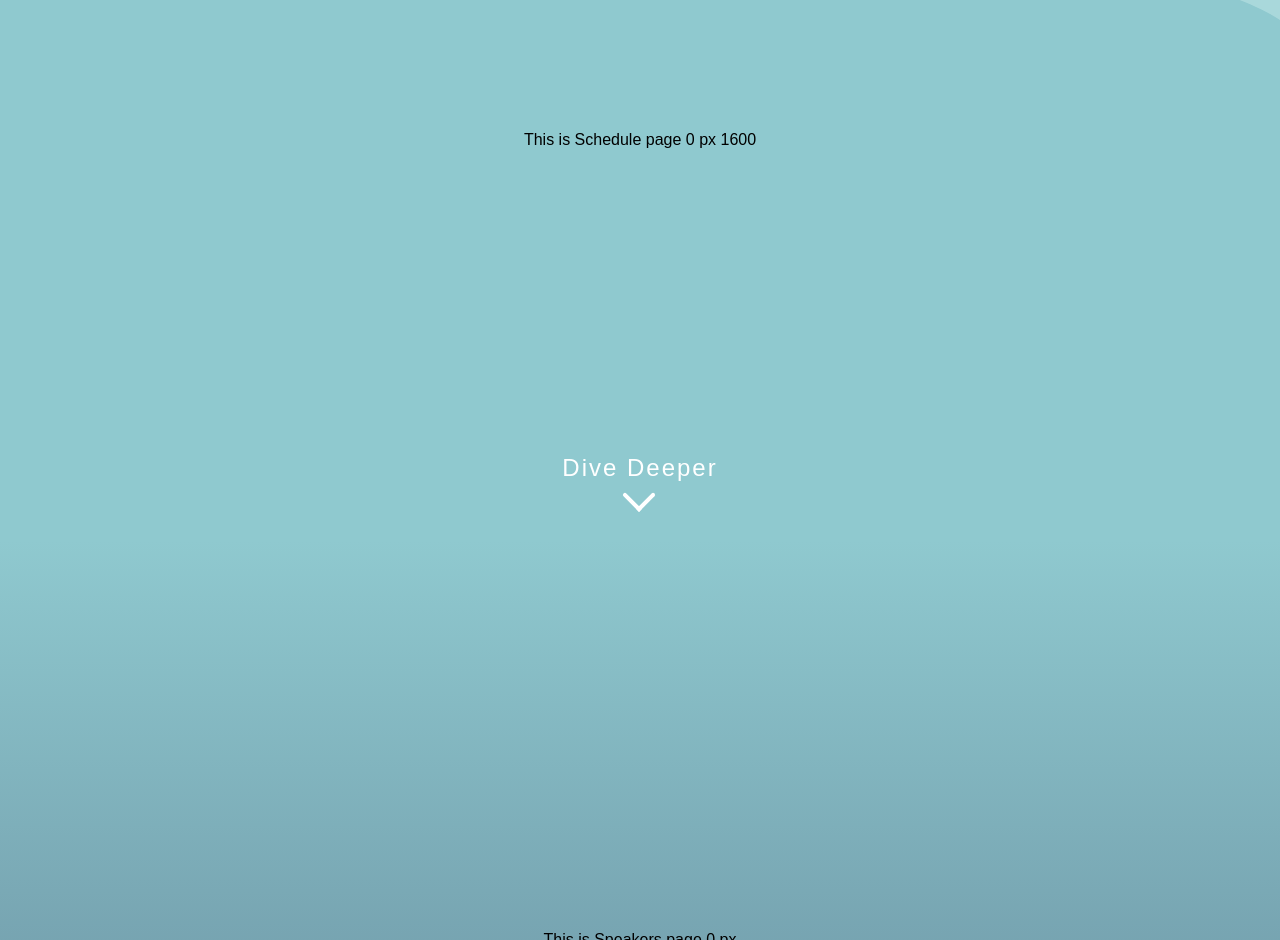
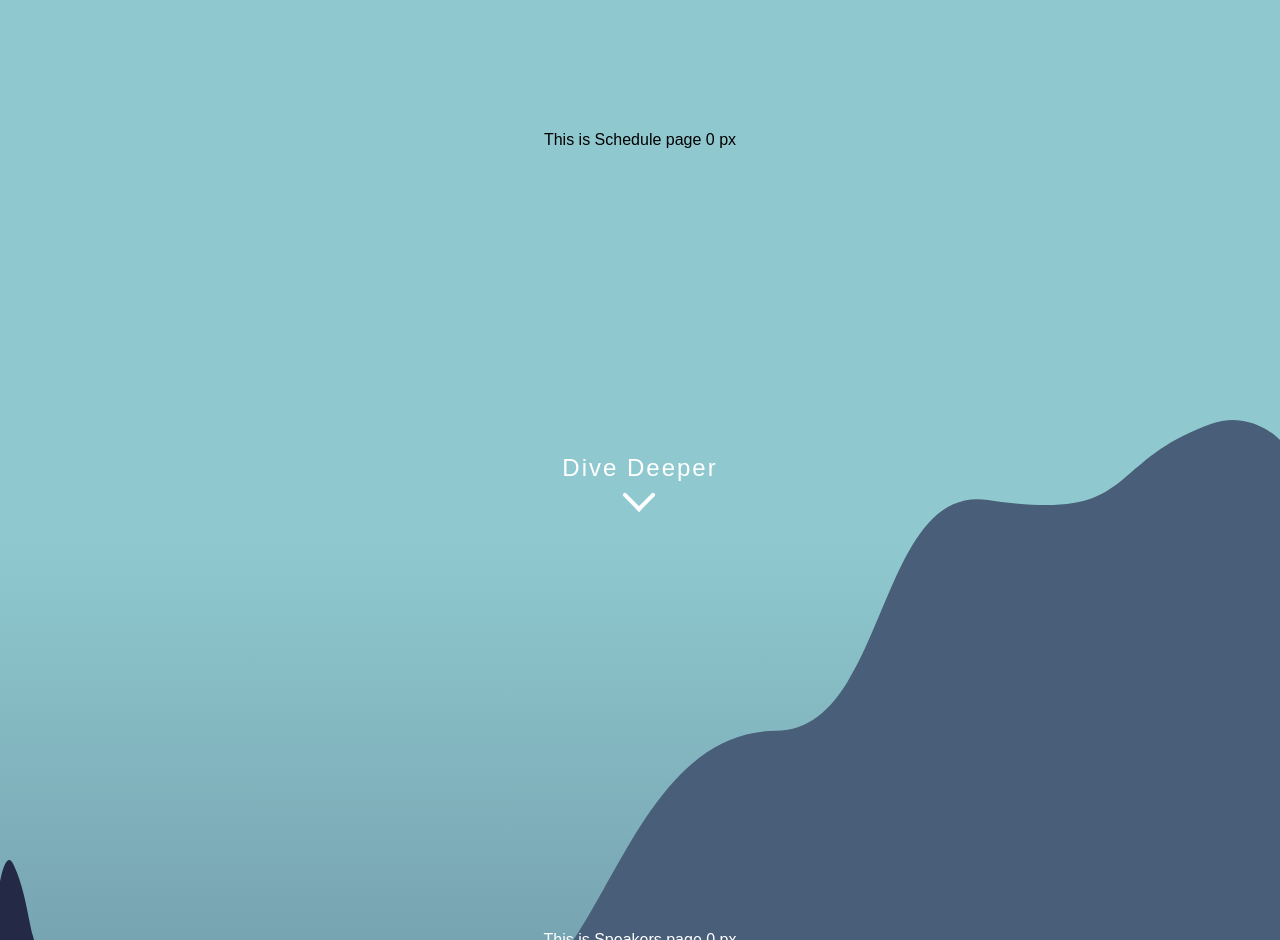
Before and after one commit to VandyHacks/vh9-promo-site, a Svelte app: page / in a window 1280 px wide. Shown: the part 1860-2800 px from the top of the page. Built offline with nearby package versions, Linux system fonts and the light colour scheme; a web font is replaced by a local one.

Commit message:
why is the ocean blue? because the fish goes blu blu blu

```diff
--- a/src/App.svelte
+++ b/src/App.svelte
@@ -7,6 +7,17 @@
 	import Faq from "./pages/Faq.svelte";
 	import Sponsors from "./pages/Sponsors.svelte";
 	import { innerHeightVal } from "./stores.js";
+
+	import OceanFloor1 from "./components/svgs/OceanFloor1.svelte";
+	import OceanFloor2 from "./components/svgs/OceanFloor2.svelte";
+	import OceanFloor3 from "./components/svgs/OceanFloor3.svelte";
+	import OceanFloor4 from "./components/svgs/OceanFloor4.svelte";
+	import OceanFloor5 from "./components/svgs/OceanFloor5.svelte";
+	let color1 = "#A9D8DB";
+	let color2 = "#8FC9CF";
+	let color3 = "#495F79";
+	let color4 = "#242946";
+	let color5 = "#000";
 
 	let y;
 
@@ -25,3 +36,29 @@
 <Speakers {y} />
 <Faq {y} />
 <Sponsors {y} />
+
+<OceanFloor1
+	{y}
+	color={color1}
+	topVal={$innerHeightVal * 1}
+	scrollSpeed={0.6}
+/>
+<OceanFloor2
+	{y}
+	color={color2}
+	topVal={$innerHeightVal * 2}
+	scrollSpeed={0.7}
+/>
+<OceanFloor3
+	{y}
+	color={color3}
+	topVal={$innerHeightVal * 2.85}
+	scrollSpeed={0.9}
+/>
+<OceanFloor4
+	{y}
+	color={color4}
+	topVal={$innerHeightVal * 3.4}
+	scrollSpeed={0.9}
+/>
+<OceanFloor5 color={color5} />
--- a/src/components/svgs/OceanFloor1.svelte
+++ b/src/components/svgs/OceanFloor1.svelte
@@ -1,11 +1,20 @@
 <script>
+	import { isAnimationOn } from "../../stores.js";
+	export let topVal;
 	export let color;
+	export let y;
+	export let scrollSpeed = 1;
+	let translateAmount = 0;
+	$: y, (translateAmount = (topVal - y) * scrollSpeed);
 </script>
 
 <svg
+	style="top: {topVal}px; {$isAnimationOn
+		? `transform: translateY(${translateAmount}px)`
+		: ''}"
 	width="100%"
-	height="100%"
-	viewBox="0 0 375 300"
+	height="200vh"
+	viewBox="0 0 375 600"
 	fill="none"
 	xmlns="http://www.w3.org/2000/svg"
 	preserveAspectRatio="none"
@@ -15,3 +24,10 @@
 		fill={color}
 	/>
 </svg>
+
+<style>
+	svg {
+		position: absolute;
+		left: 0;
+	}
+</style>
--- a/src/components/svgs/OceanFloor2.svelte
+++ b/src/components/svgs/OceanFloor2.svelte
@@ -1,17 +1,33 @@
 <script>
+	import { isAnimationOn } from "../../stores.js";
+	export let topVal;
 	export let color;
+	export let y;
+	export let scrollSpeed = 1;
+	let translateAmount = 0;
+	$: y, (translateAmount = Math.max((topVal - y - 200) * scrollSpeed, -15));
 </script>
 
 <svg
+	style="top: {topVal}px; {$isAnimationOn
+		? `transform: translateY(${translateAmount}px)`
+		: ''}"
 	width="100%"
-	height="100%"
-	viewBox="0 0 375 100"
+	height="100vh"
+	viewBox="0 0 375 200"
 	fill="none"
 	xmlns="http://www.w3.org/2000/svg"
 	preserveAspectRatio="none"
 >
 	<path
-		d="M 0 0 C 11 0 19 7 34 8 C 44 8 56 10 69 14 C 79 16 117 16 138 25 C 164 30 196 30 222 27 C 250 23 347 27 375 35 V 60 H 0 Z"
+		d="M 0 0 C 11 0 19 7 34 8 C 44 8 56 10 69 14 C 79 16 117 16 138 25 C 164 30 196 30 222 27 C 250 23 347 27 375 35 V 160 H 0 Z"
 		fill={color}
 	/>
 </svg>
+
+<style>
+	svg {
+		position: absolute;
+		left: 0;
+	}
+</style>
--- /dev/null
+++ b/src/components/svgs/OceanFloor3.svelte
@@ -0,0 +1,33 @@
+<script>
+	import { isAnimationOn } from "../../stores.js";
+	export let topVal;
+	export let color;
+	export let y;
+	export let scrollSpeed = 1;
+	let translateAmount = 0;
+	$: y, (translateAmount = Math.max((topVal - y - 800) * scrollSpeed, -500));
+</script>
+
+<svg
+	style="top: {topVal}px; {$isAnimationOn
+		? `transform: translateY(${translateAmount}px)`
+		: ''}"
+	width="90%"
+	height={$isAnimationOn ? "209vh" : "157vh"}
+	viewBox="0 0 1190 1584"
+	fill="none"
+	xmlns="http://www.w3.org/2000/svg"
+	preserveAspectRatio="none"
+>
+	<path
+		d="M141.567 1281.24C310.438 1215.56 273 762 392.5 718.5C487.199 715.245 515.416 392.023 669.073 392.023C784.975 392.023 772.913 79.442 888.472 100.856C1044.9 129.864 1005.78 54.8673 1118.43 5.01092C1160.16 -13.4789 1190 25.1517 1190 25.1517V1584H275.828H1.93453C1.93453 1584 -27.3049 1346.93 141.567 1281.24Z"
+		fill={color}
+	/>
+</svg>
+
+<style>
+	svg {
+		position: absolute;
+		right: 0;
+	}
+</style>
--- /dev/null
+++ b/src/components/svgs/OceanFloor4.svelte
@@ -0,0 +1,33 @@
+<script>
+	import { isAnimationOn } from "../../stores.js";
+	export let topVal;
+	export let color;
+	export let y;
+	export let scrollSpeed = 1;
+	let translateAmount = 0;
+	$: y, (translateAmount = Math.max((topVal - y - 1000) * scrollSpeed, -400));
+</script>
+
+<svg
+	style="top: {topVal}px; min-width: 200px; {$isAnimationOn
+		? `transform: translateY(${translateAmount}px)`
+		: ''}"
+	width="15%"
+	height={$isAnimationOn ? "250vh" : "250vh"}
+	viewBox="0 0 286 2284"
+	fill="none"
+	xmlns="http://www.w3.org/2000/svg"
+	preserveAspectRatio="none"
+>
+	<path
+		d="M281.681 1281.24C240.684 1221.89 247.009 392.023 139.957 392.023C108.817 392.023 112.058 79.442 81.0112 100.856C38.9833 129.864 49.4954 54.8673 19.2294 5.01092C8.01635 -13.4789 0.000154127 25.1517 0.000154127 25.1517V1584V1857L-6.02007e-06 2284C-6.02007e-06 2284 327.052 1346.93 281.681 1281.24Z"
+		fill={color}
+	/>
+</svg>
+
+<style>
+	svg {
+		position: absolute;
+		left: 0;
+	}
+</style>
--- /dev/null
+++ b/src/components/svgs/OceanFloor5.svelte
@@ -0,0 +1,25 @@
+<script>
+	export let color;
+</script>
+
+<svg
+	width="100%"
+	height="12vh"
+	viewBox="0 0 1440 195"
+	fill="none"
+	xmlns="http://www.w3.org/2000/svg"
+	preserveAspectRatio="none"
+>
+	<path
+		d="M 0 15 C 64.3549 14.6832 143.667 0.0862 194 0.0007 C 299.34 -0.1826 274.377 30.0891 445.317 30.0891 C 574.238 30.0891 602.588 63.645 731.274 64.366 C 832.856 64.9281 975.893 52.3416 1161.82 55.1643 C 1394.04 58.6837 1440 73.0421 1440 73.0421 V 190 H 0 Z"
+		fill={color}
+	/>
+</svg>
+
+<style>
+	svg {
+		position: absolute;
+		left: 0;
+		bottom: 0;
+	}
+</style>
--- a/src/pages/About.svelte
+++ b/src/pages/About.svelte
@@ -1,53 +1,15 @@
 <script>
 	import DiveDeeper from "../components/DiveDeeper.svelte";
-	import OceanFloor1 from "../components/svgs/OceanFloor1.svelte";
-	import FillerRectangle from "../components/svgs/FillerRectangle.svelte";
-	import { innerHeightVal, pageOrder, isAnimationOn } from "../stores.js";
-	$: currentPageOrder = $pageOrder["about"];
-	$: absHeight = $innerHeightVal * currentPageOrder;
 	export let y;
-	let scroll = 0.3;
-	let color = "#A9D8DB";
-	let translateAmount = 0;
-	$: y,
-		(translateAmount =
-			y < absHeight * 0.7
-				? absHeight * 0.7
-				: y > absHeight * 2
-				? 0
-				: (absHeight - y) * scroll);
 </script>
 
 <div id="about">
-	{#if $isAnimationOn}
-		<div id="floor" style="transform: translateY({translateAmount}px)">
-			<OceanFloor1 {color} />
-
-			{#if y > absHeight * 0.7}
-				<div style="transform: translateY(-10px)">
-					<FillerRectangle {color} />
-				</div>
-			{/if}
-		</div>
-	{:else}
-		<div id="floor">
-			<OceanFloor1 {color} />
-		</div>
-	{/if}
-
 	<div class="center">This is about page {y} px</div>
 
 	<DiveDeeper currentPage="about" />
 </div>
 
 <style>
-	#floor {
-		width: 100%;
-		height: 100%;
-		bottom: 0;
-		left: 0;
-	}
-
 	#about {
 		background: linear-gradient(to bottom, #eafdff, #b6dfe2 100%);
 		background: -o-linear-gradient(to bottom, #eafdff, #b6dfe2 100%);
@@ -58,4 +20,8 @@
 		margin: 0 auto;
 		position: relative;
 	}
+
+	#about > * {
+		z-index: 1;
+	}
 </style>
--- a/src/pages/Faq.svelte
+++ b/src/pages/Faq.svelte
@@ -21,4 +21,8 @@
 		position: relative;
 		color: white;
 	}
+
+	#faq > * {
+		z-index: 1;
+	}
 </style>
--- a/src/pages/Schedule.svelte
+++ b/src/pages/Schedule.svelte
@@ -1,75 +1,42 @@
 <script>
 	import DiveDeeper from "../components/DiveDeeper.svelte";
-	import OceanFloor2 from "../components/svgs/OceanFloor2.svelte";
-	import FillerRectangle from "../components/svgs/FillerRectangle.svelte";
-	import { innerHeightVal, pageOrder, isAnimationOn } from "../stores.js";
-	$: currentPageOrder = $pageOrder["schedule"];
-	$: absHeight = $innerHeightVal * currentPageOrder;
 	export let y;
-	let scroll = 0.5;
-	let color = "#8FC9CF";
-	let translateAmount = 0;
-	$: y,
-		(translateAmount =
-			y < absHeight - $innerHeightVal
-				? absHeight
-				: (absHeight - y) * scroll);
 </script>
 
 <div id="schedule">
-	{#if $isAnimationOn}
-		<div id="floor" style="transform: translateY({translateAmount}px)">
-			<OceanFloor2 {color} />
-
-			{#if y > absHeight * 0.7}
-				<div style="transform: translateY(-400px)">
-					<FillerRectangle {color} />
-				</div>
-			{/if}
-		</div>
-	{:else}
-		<div id="floor">
-			<OceanFloor2 {color} />
-		</div>
-	{/if}
-
-	<div class="center">This is Schedule page {y} px {absHeight}</div>
+	<div class="center">This is Schedule page {y} px</div>
 
 	<DiveDeeper currentPage="schedule" />
 </div>
 
 <style>
-	#floor {
-		width: 100%;
-		height: 100%;
-	}
 	#schedule {
 		background: linear-gradient(
 			to bottom,
 			#a9d8db,
-			#a9d8db 49%,
-			#8fc9cf 50%,
+			#a9d8db 69%,
+			#8fc9cf 70%,
 			#8fc9cf 100%
 		);
 		background: -o-linear-gradient(
 			to bottom,
 			#a9d8db,
-			#a9d8db 49%,
-			#8fc9cf 50%,
+			#a9d8db 69%,
+			#8fc9cf 70%,
 			#8fc9cf 100%
 		);
 		background: -moz-linear-gradient(
 			to bottom,
 			#a9d8db,
-			#a9d8db 49%,
-			#8fc9cf 50%,
+			#a9d8db 69%,
+			#8fc9cf 70%,
 			#8fc9cf 100%
 		);
 		background: -webkit-linear-gradient(
 			to bottom,
 			#a9d8db,
-			#a9d8db 49%,
-			#8fc9cf 50%,
+			#a9d8db 69%,
+			#8fc9cf 70%,
 			#8fc9cf 100%
 		);
 		height: 100vh;
@@ -77,4 +44,8 @@
 		margin: 0 auto;
 		position: relative;
 	}
+
+	#schedule > * {
+		z-index: 1;
+	}
 </style>
--- a/src/pages/Speakers.svelte
+++ b/src/pages/Speakers.svelte
@@ -19,5 +19,10 @@
 		width: 100%;
 		margin: 0 auto;
 		position: relative;
+		color: white;
+	}
+
+	#speakers > * {
+		z-index: 1;
 	}
 </style>
--- a/src/pages/Sponsors.svelte
+++ b/src/pages/Sponsors.svelte
@@ -4,8 +4,6 @@
 
 <div id="sponsors">
 	<div class="center">This is sponsors page {y} px</div>
-
-	<div id="ground" />
 </div>
 
 <style>
@@ -21,11 +19,7 @@
 		color: white;
 	}
 
-	#ground {
-		position: absolute;
-		width: 100%;
-		bottom: 0;
-		height: 12vh;
-		background-color: black;
+	#sponsors > * {
+		z-index: 1;
 	}
 </style>
```
